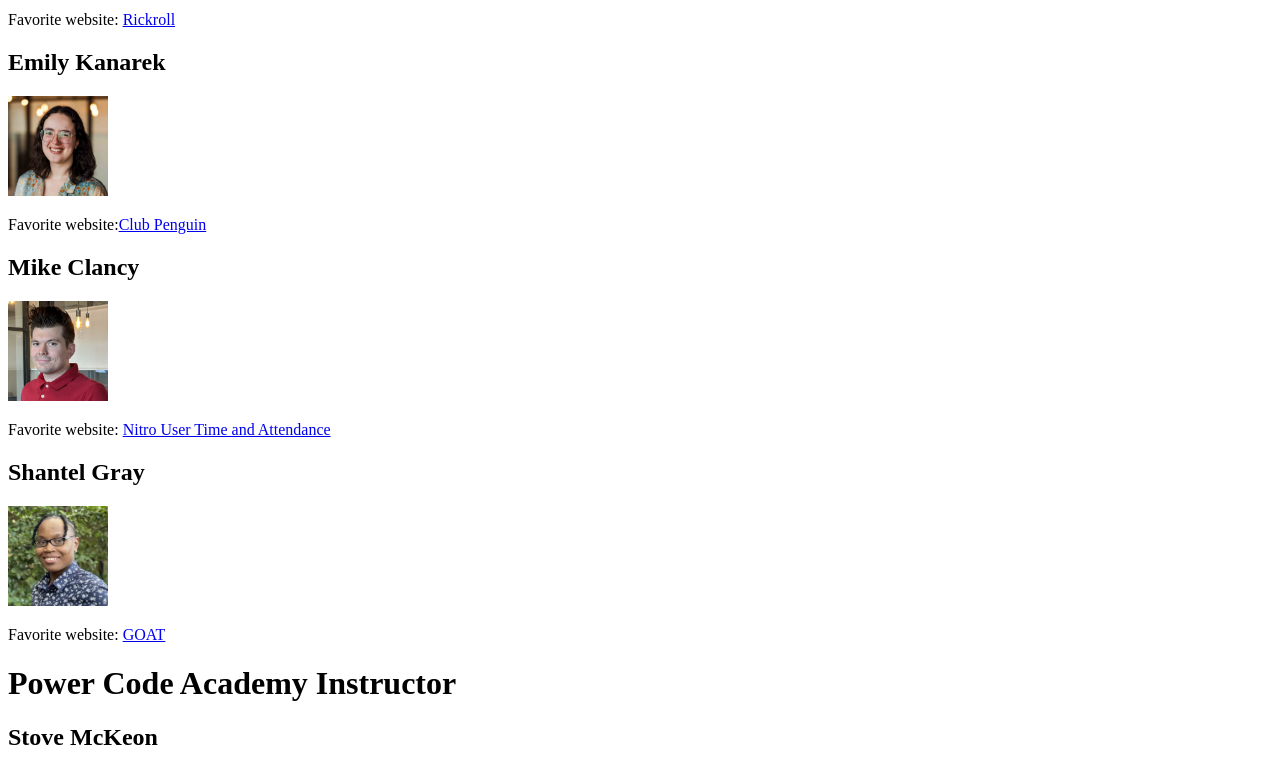
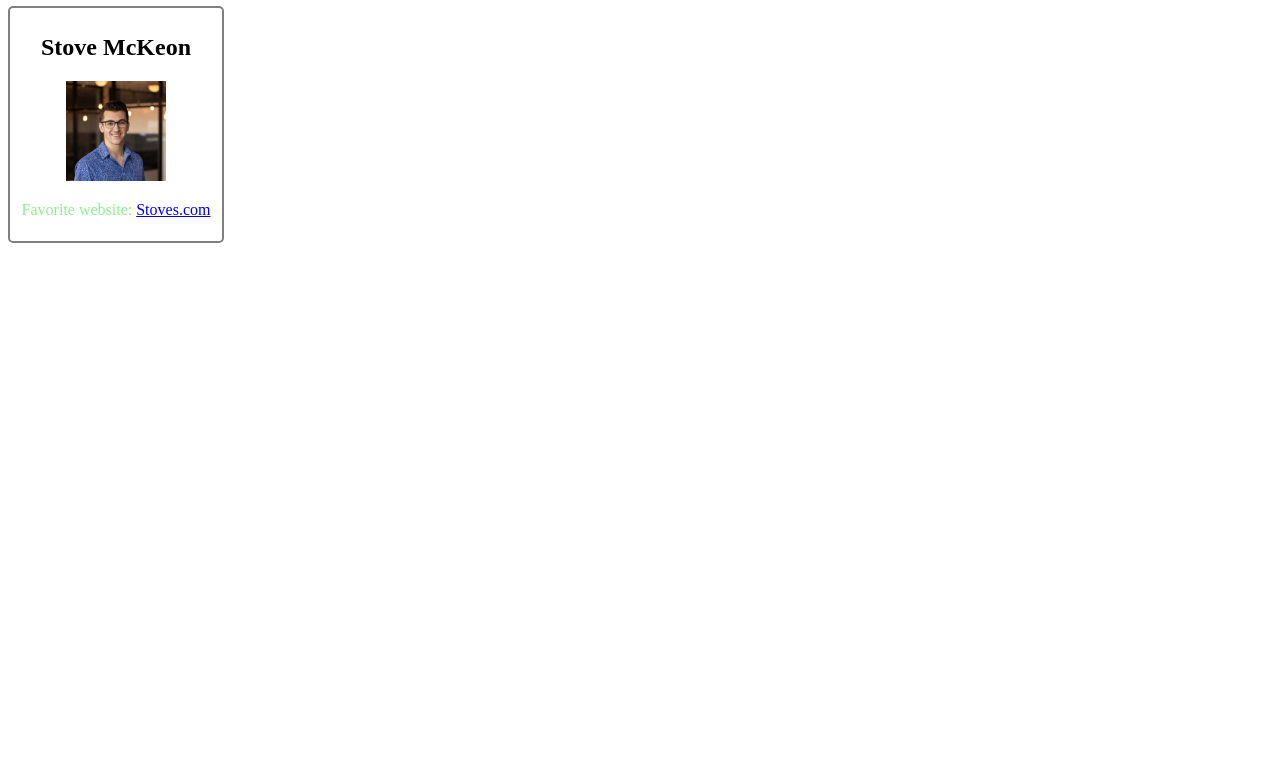
Before and after one commit to kenjelly22/jen-kyle-first_git_project, a plain HTML site: page index.html in a window 1280 px wide. Shown: the part 645-1413 px from the top of the page. After the commit the page ends 896 px from the top, so only its background shows below. Drawn offline with Linux system fonts and the light colour scheme.

Commit message:
add stylesheets

```diff
--- /dev/null
+++ b/css/style.css
@@ -0,0 +1,15 @@
+h1 {
+    font-style: italic;
+    text-align: center;
+}
+.favorite-website {
+    color: lightgreen;
+}
+div.developer {
+    width: 200px;
+    display: inline-block;
+    border: 2px solid grey;
+    border-radius: 5px;
+    padding: 6px;
+    text-align: center;
+}
--- a/index.html
+++ b/index.html
@@ -2,6 +2,8 @@
 <html lang="en">
   <head>
     <title>Code Academy Students</title>
+    <link rel="stylesheet" href="./css/style.css">
+    </head>
     <body>
         <h1>Power Code Academy Students</h1>
         <div class="developer">
@@ -48,5 +50,4 @@
             <p class="favorite-website">Favorite website: <a href="https://stoves.com/" title="STOVES">Stoves.com</a></p>
           </div>
     </body>
-  </head>
 </html>
```
Also changed, not shown: 1 other file.
